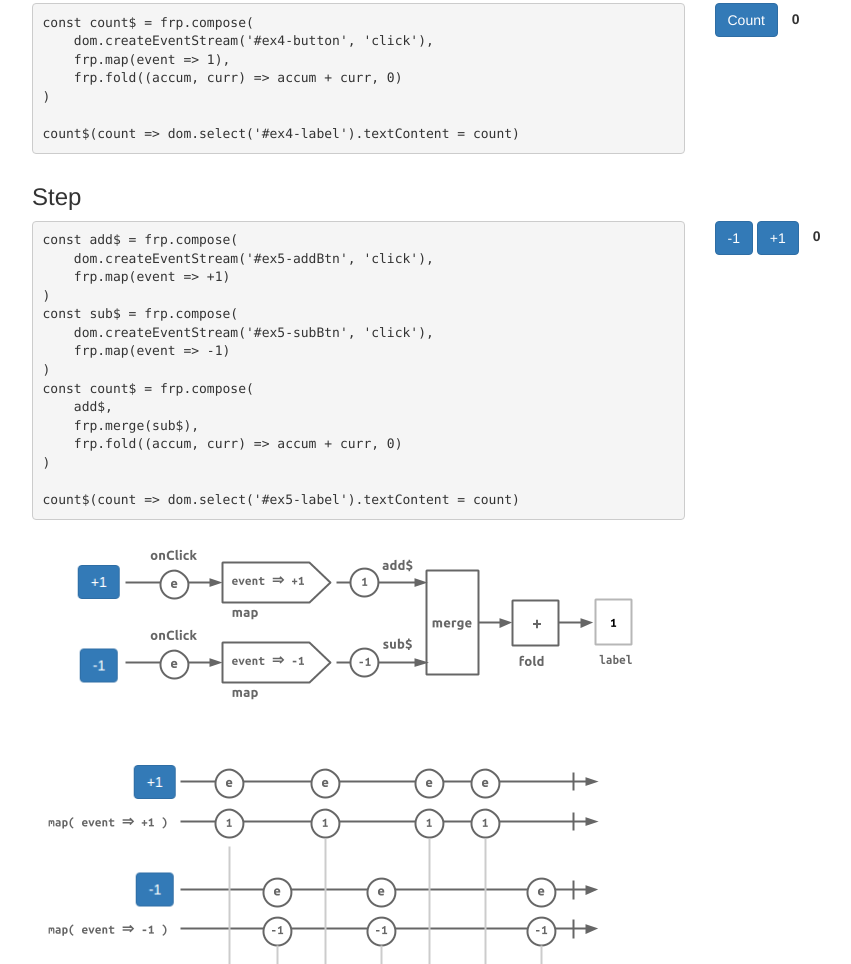
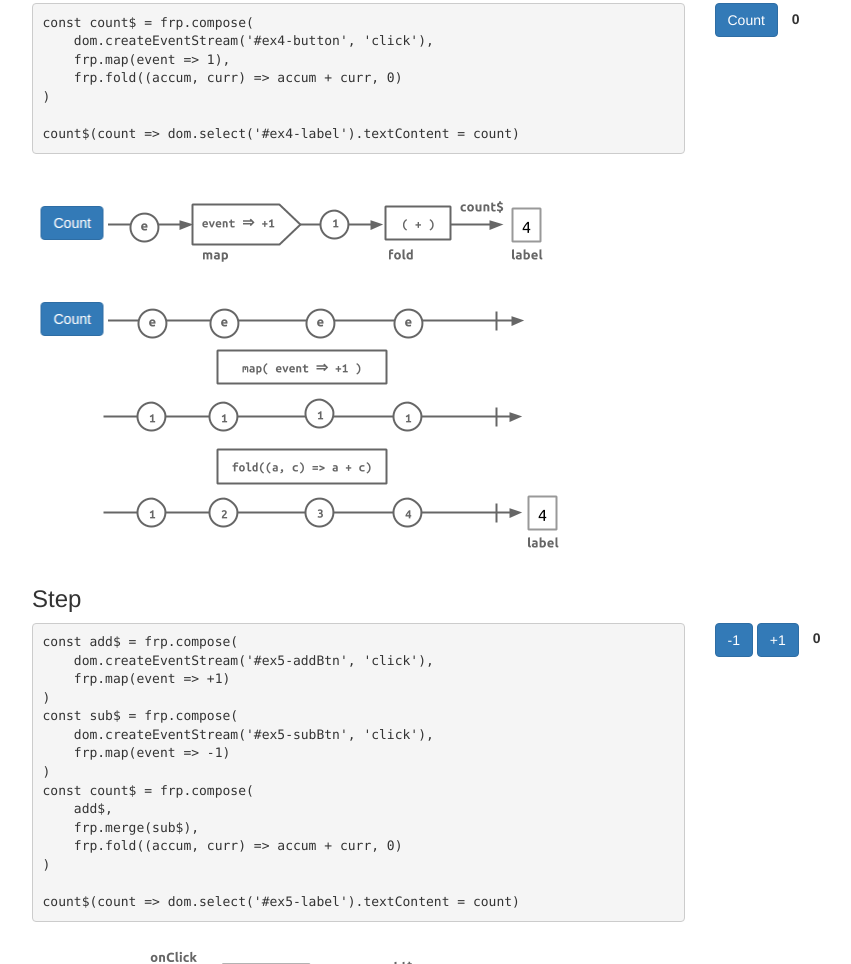
Before and after one commit to santoshrajan/frpjs, a website with bundled scripts: page examples/basic-examples/index.html in a window 1280 px wide. Shown: the part 1004-1968 px from the top of the page, without its empty margins (38-889 px from the left). Built offline with nearby package versions, Linux system fonts and the light colour scheme.

Commit message:
Add diagram for count example

```diff
--- a/examples/basic-examples/index.html
+++ b/examples/basic-examples/index.html
@@ -108,6 +108,11 @@ count$(count => dom.select('#ex4-label').textContent = count)</pre>
           <label id="ex4-label" style="padding-left: 10px">0</label>
         </div>
       </form>
+    </div>
+  </div>
+  <div class="row">
+    <div class="col-md-12">
+      <img src="images/ex4.png">
     </div>
   </div>
 
```
Also changed, not shown: examples/basic-examples/images/ex4.png (added).
